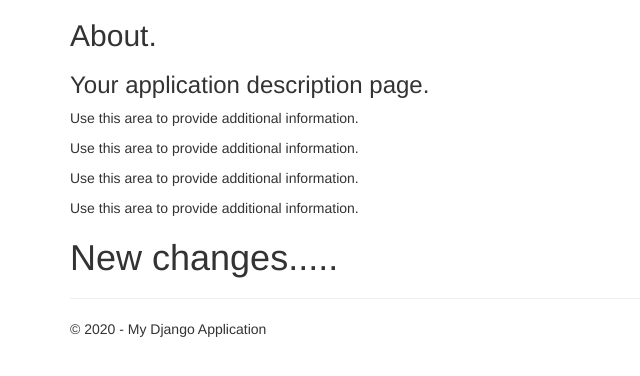
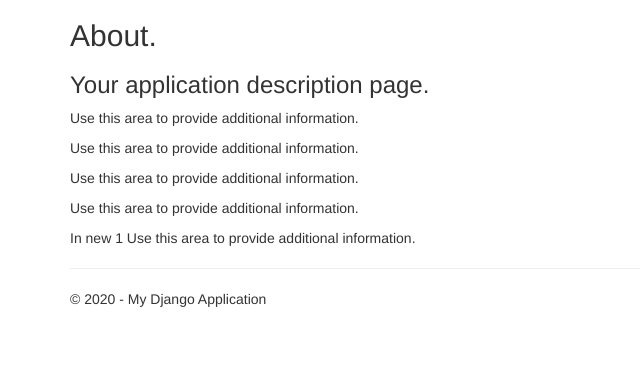
Before and after one commit to Webitproject/DjangoProject11, a Django app: page /about in a window 1280 px wide. Shown: the part 51-427 px from the top of the page, without its empty margins (0-640 px from the left). Run offline with Django 3.2, Linux system fonts and the light colour scheme; some libraries are stand-ins or nearby versions.

Commit message:
изменения в файле в ветке new 1

```diff
--- a/app/templates/app/about.html
+++ b/app/templates/app/about.html
@@ -9,7 +9,7 @@
 <p>Use this area to provide additional information.</p>
 <p>Use this area to provide additional information.</p>
 <p>Use this area to provide additional information.</p>
-<h1>New changes.....</h1>
+<p>In new 1 Use this area to provide additional information.</p>
 
 
 {% endblock %}
```
